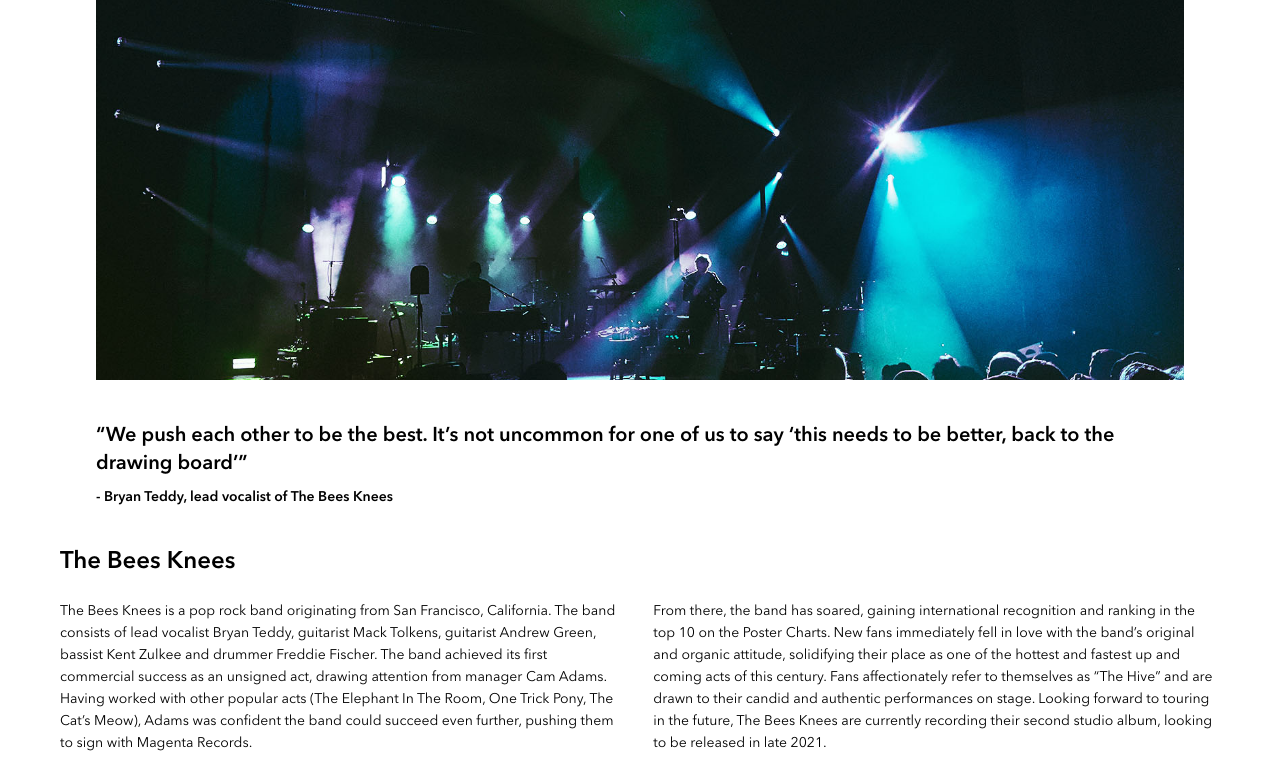
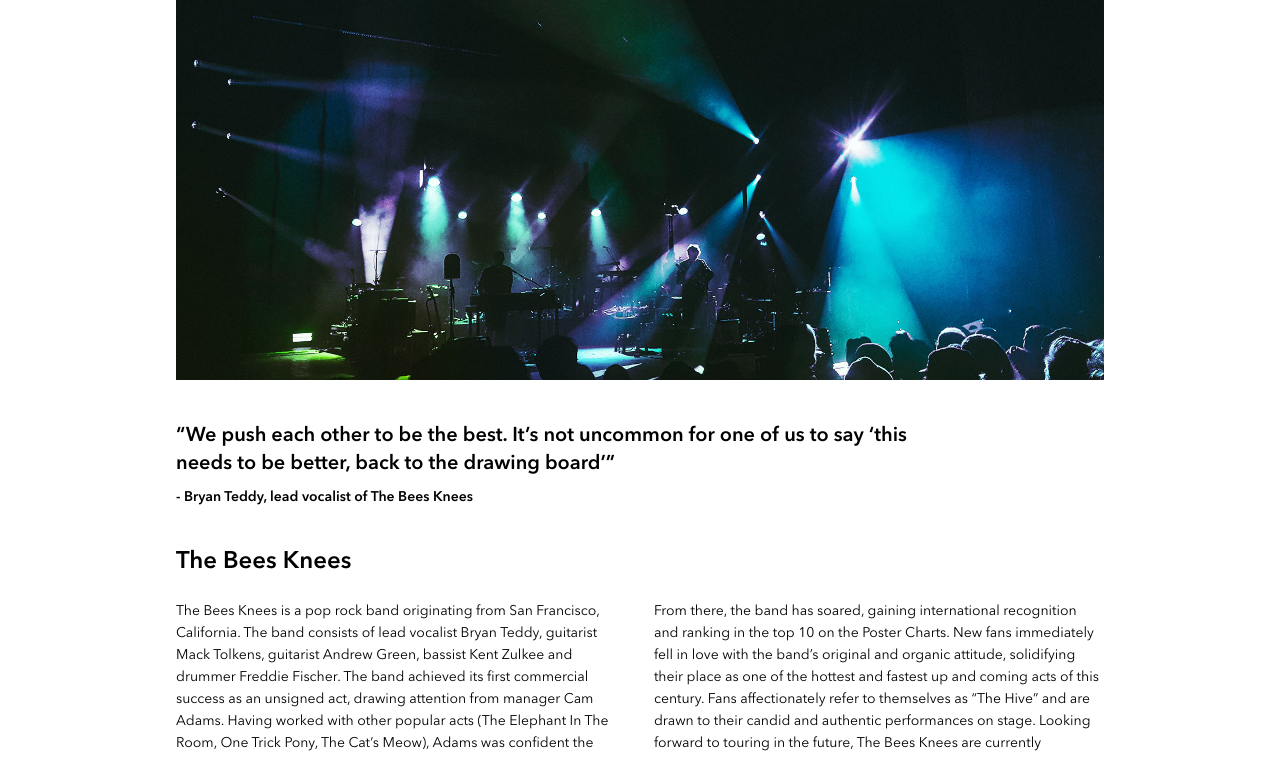
Before and after one commit to Prgrssn/joshua-young-bandsite, a plain HTML site: page index.html in a window 1280 px wide. Shown: the part 677-1434 px from the top of the page. Drawn offline with Linux system fonts and the light colour scheme.

Commit message:
created media queries for desktop view. Adjusted the page title, hero section and about me in order to resemble the mockup. Started to work on the photo gallery.

```diff
--- a/styles/bio.scss
+++ b/styles/bio.scss
@@ -13,9 +13,13 @@
 .section-header {
   @include mPrimaryHeader();
 
-  @include tablet() {
+  @include tablet {
     @include sectionHeader();
     padding: 2.25rem;
+  }
+
+  @include desktop {
+    padding-left: 6rem;
   }
 }
 
@@ -27,7 +31,10 @@
 
   @include tablet {
     @include flexDirection(row);
-    // justify-content: ;
+  }
+
+  @include desktop {
+    padding-left: 5rem;
   }
 
   &__logo {
@@ -115,6 +122,11 @@
       padding: 2.25rem;
       top: 10rem;
     }
+
+    @include desktop {
+      left: 5rem;
+      top: 15rem;
+    }
   }
 
   &__image {
@@ -164,6 +176,17 @@
         font-weight: 200;
       }
     }
+
+    @include desktop {
+      padding: 2.25rem 21rem 0 11rem;
+
+      &--cite {
+        @include bodyCopy();
+        padding: 0.5rem 11rem;
+        font-family: "avenir-demi";
+        font-weight: 200;
+      }
+    }
   }
 
   &__image {
@@ -180,6 +203,10 @@
     }
 
     // desktop
+
+    @include desktop {
+      padding: 0 11rem;
+    }
   }
 }
 
@@ -190,9 +217,13 @@
   &__sub-header {
     @include mSecondaryHeader();
 
-    @include tablet() {
+    @include tablet {
       @include subHeader();
       padding-left: 3.75rem;
+    }
+
+    @include desktop {
+      padding-left: 11rem;
     }
   }
 
@@ -204,6 +235,9 @@
       padding: 0 2.75rem;
     }
 
+    @include desktop {
+      padding: 0 10rem 2.5rem 10rem;
+    }
     &--text {
       @include mBodyCopy();
 
@@ -223,6 +257,10 @@
   @include tablet {
     padding-bottom: 2.25rem;
   }
+
+  // @include desktop {
+  //   padding: 0 4rem;
+  // }
 
   &__image {
     width: 100vw;
@@ -248,6 +286,12 @@
       justify-content: space-evenly;
       align-content: space-evenly;
       padding: 0 1.5rem;
+    }
+  }
+
+  @include desktop {
+    &__wrapper {
+      padding: 0 3rem;
     }
   }
 }
```
Also changed, not shown: styles/bio.css, 1 other file.
